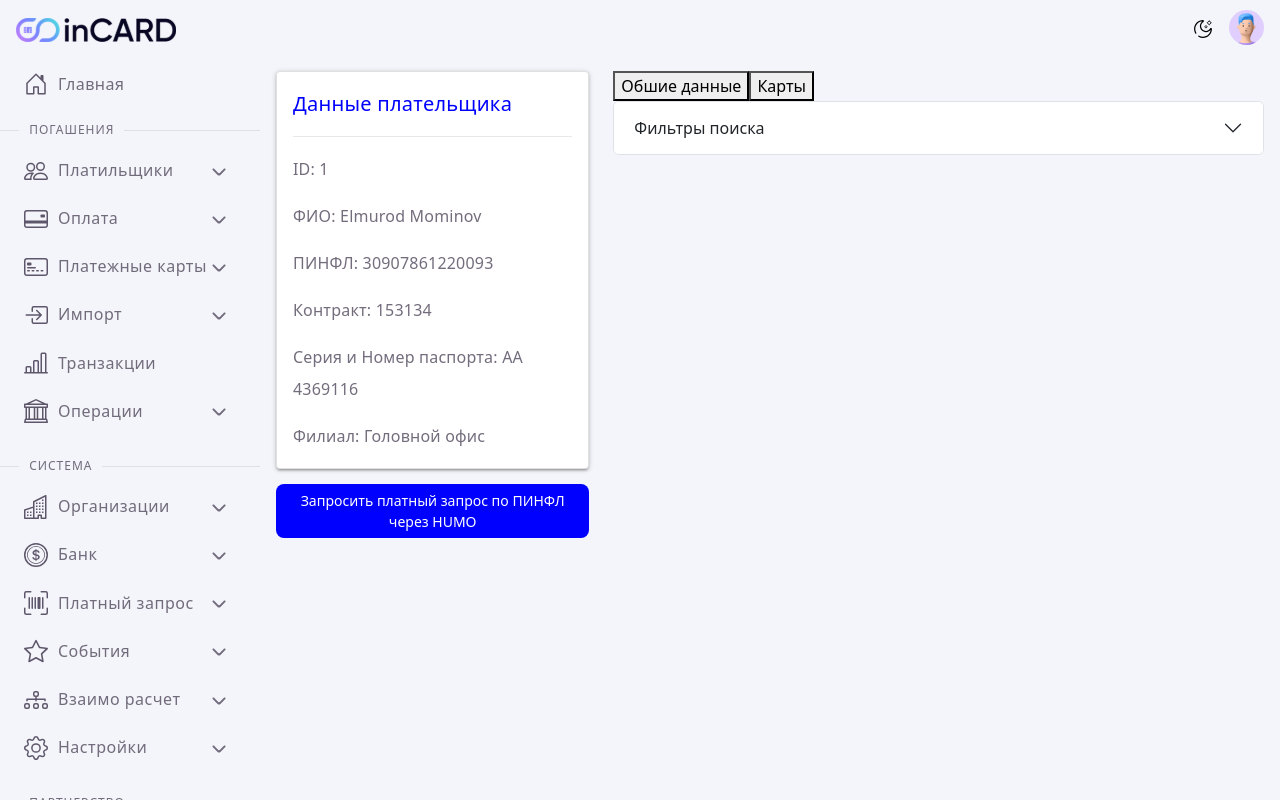
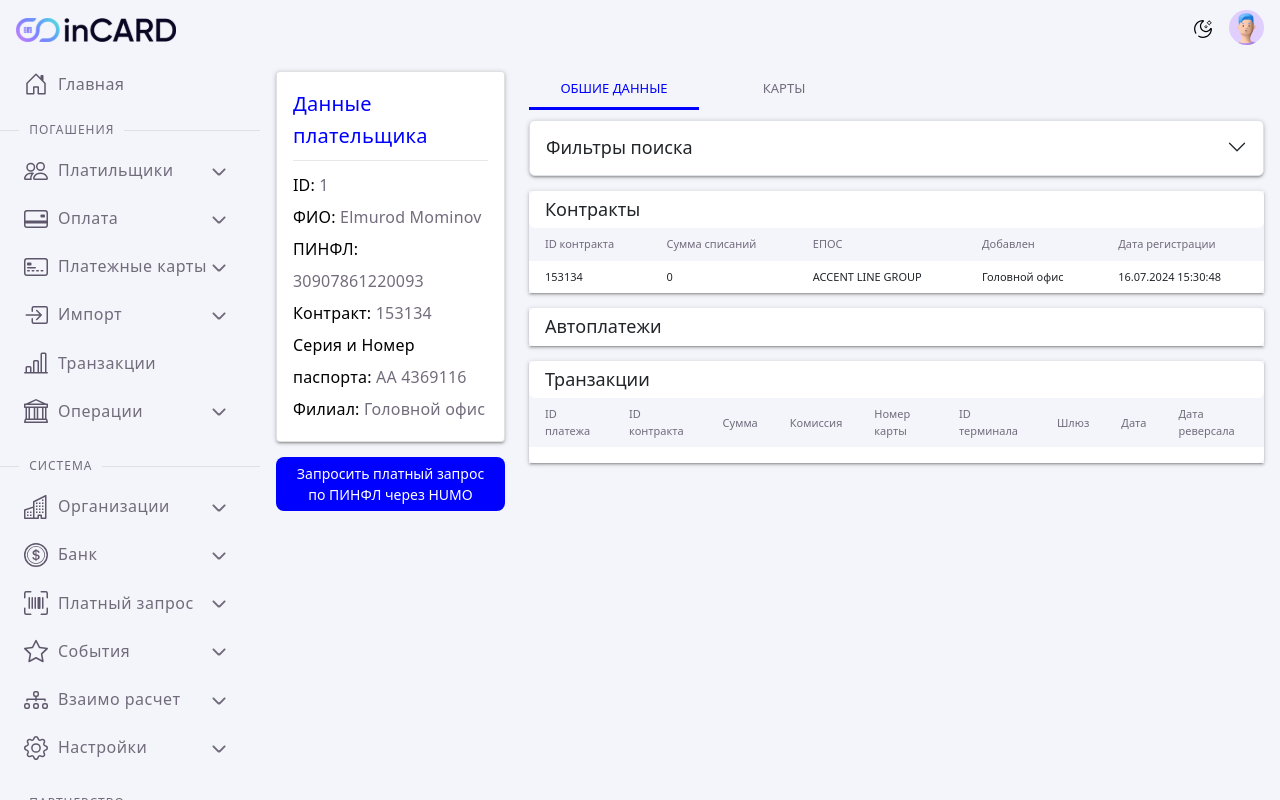
Before and after one commit to shokhrukh7oo7/inCard, a Vue app in the folder inCard/: page /payers/1 in a window 1280 px wide. Built offline with nearby package versions, Linux system fonts and the light colour scheme; what vue3-apexcharts would draw is missing.

Commit message:
payer contract item continue

```diff
--- a/inCard/src/assets/css/main.css
+++ b/inCard/src/assets/css/main.css
@@ -929,7 +929,7 @@ body {
 
 .payer-details-wrapper .user-detail-wrapper .user-detail-content .payer-detail-header-wrapper {
   border-bottom: 1px solid var(--hr-color);
-  padding-bottom: 1rem;
+  padding-bottom: 0.5rem;
 }
 
 .payer-details-wrapper .user-detail-wrapper .user-detail-content .payer-detail-header-wrapper h1 {
@@ -947,8 +947,7 @@ body {
   .detail-items {
   display: flex;
   flex-direction: column;
-  padding-top: 1rem;
-  gap: 15px;
+  padding-top: 0.5rem;
 }
 
 .payer-details-wrapper
@@ -961,7 +960,7 @@ body {
   font-weight: 500;
   line-height: 2rem;
   letter-spacing: 0.0125em;
-  color: var(--grey);
+  color: var(--black);
 }
 .payer-details-wrapper
   .user-detail-wrapper
@@ -979,6 +978,82 @@ body {
 .payer-details-wrapper .user-detail-wrapper button {
   text-transform: none;
   color: var(--blue);
+}
+
+.payers-contract-tab-filter-wrapper .filter-wrapper .accordion .accordion-button {
+  padding: 1rem;
+  align-items: start;
+  font-weight: 500;
+  font-size: 18px;
+}
+.payers-contract-tab-filter-wrapper .filter-wrapper .accordion .accordion-button:focus {
+  box-shadow: none;
+}
+.payers-contract-tab-filter-wrapper .filter-wrapper .accordion .accordion-button:not(.collapsed) {
+  background-color: transparent;
+  box-shadow: none;
+}
+.payers-contract-tab-filter-wrapper .filter-wrapper .accordion .accordion-body form {
+  display: flex;
+  flex-direction: row;
+  justify-content: start;
+  gap: 10px;
+}
+.payers-contract-tab-filter-wrapper
+  .filter-wrapper
+  .accordion
+  .accordion-body
+  form
+  .base-select-wrapper {
+  width: 100%;
+  max-width: 250px;
+}
+
+.payers-contract-tab-filter-wrapper {
+  margin: 10px 0;
+}
+
+.payers-contract-tab-filter-wrapper .accordion-item {
+  box-shadow:
+    0 1px 5px #0003,
+    0 2px 2px #00000024,
+    0 3px 1px -2px #0000001f;
+}
+
+.payers-contract-tab-filter-wrapper .filter-wrapper .accordion .accordion-body form .base-btn {
+  width: 100%;
+  max-width: 150px;
+}
+
+.payer-tabs-wrapper .tabs-demo {
+  background-color: transparent;
+}
+
+.payer-tabs-wrapper .tabs-demo .tabs-list {
+  background: transparent;
+  box-shadow: none;
+}
+
+.payer-tabs-wrapper .tabs-demo .tabs-list .tabs-trigger {
+  max-width: 170px;
+  padding: 0.5rem;
+}
+
+.payers-contract-tab-table {
+  margin: 15px 0;
+  box-shadow:
+    0 1px 5px #0003,
+    0 2px 2px #00000024,
+    0 3px 1px -2px #0000001f;
+}
+
+.payers-contract-tab-table .table-header {
+  padding: 0.5rem 1rem;
+  align-items: start;
+  font-weight: 500;
+  font-size: 18px;
+  background: var(--white);
+  border-radius: 0.375rem;
 }
 /* PAYER DETAIL END */
 
--- a/inCard/src/views/payers/payers_contract_item/PayersContractItem.vue
+++ b/inCard/src/views/payers/payers_contract_item/PayersContractItem.vue
@@ -1,10 +1,11 @@
 <script setup>
-import { ref } from 'vue'
-import { computed } from 'vue'
+import { ref, computed } from 'vue'
 import { useRoute } from 'vue-router'
 import BaseButton from '@/components/BaseButton.vue'
 import BaseTabs from '@/components/BaseTabs.vue'
 import BaseFilter from '@/components/BaseFilter.vue'
+import BaseTable from '@/components/BaseTable.vue'
+
 
 // имитация данных (в реальности может быть запрос к API)
 // Table
@@ -27,6 +28,50 @@ const users = [
     },
 ]
 
+const contracts = [
+    { key: 'idContract', label: 'ID контракта' },
+    { key: 'contractSum', label: 'Сумма списаний' },
+    { key: 'company', label: 'ЕПОС' },
+    { key: 'added', label: 'Добавлен' },
+    { key: 'date', label: 'Дата регистрации' },
+]
+
+const transactions = [
+    { key: 'idPayment', label: 'ID платежа' },
+    { key: 'idContract', label: 'ID контракта' },
+    { key: 'sum', label: 'Сумма' },
+    { key: 'comission', label: 'Комиссия' },
+    { key: 'cardNumber', label: 'Номер карты' },
+    { key: 'idTerminal', label: 'ID терминала' },
+    { key: 'gateway', label: 'Шлюз' },
+    { key: 'date', label: 'Дата' },
+    { key: 'dateReversal', label: 'Дата реверсала' },
+]
+
+const dataContracts = ref([
+    {
+        idContract: 153134,
+        contractSum: 0,
+        company: 'ACCENT LINE GROUP',
+        added: 'Головной офис',
+        date: "16.07.2024 15:30:48",
+    }
+])
+
+const dataTransactions = ref([
+    {
+        idPayment: '',
+        idContract: '',
+        sum: '',
+        comission: '',
+        cardNumber: '',
+        idTerminal: '',
+        gateway: '',
+        date: '',
+        dateReversal: ''
+    }
+])
+
 const route = useRoute()
 const userId = Number(route.params.id)
 
@@ -43,12 +88,13 @@ const filterFields = [
     // { type: 'input', model: 'contract', props: { id: 'contract', placeholder: 'Контракт' } },
     { type: 'select', model: 'company', props: { options: idContract.value, placeholder: 'Выберите компанию' } }
 ]
+
 </script>
 
 <template>
     <div class="payer-details-wrapper">
         <div class="row">
-            <div class="col-12 col-lg-4 col-md-4">
+            <div class="col-12 col-lg-3 col-md-4">
                 <div class="user-detail-wrapper">
                     <div class="user-detail-content">
                         <div class="payer-detail-header-wrapper">
@@ -74,18 +120,54 @@ const filterFields = [
                 </div>
             </div>
 
-            <div class="col-12 col-lg-8 col-md-8">
+            <div class="col-12 col-lg-9 col-md-8">
                 <div class="payer-tabs-wrapper">
+                    <div class="tabs-demo">
                         <BaseTabs v-model="activeTab" :tabs="[
                             { name: 'general', label: 'Обшие данные' },
                             { name: 'cards', label: 'Карты' },
                         ]">
                             <template #default="{ activeTab }">
                                 <div v-if="activeTab === 'general'">
-                                <BaseFilter :fields="filterFields" title="Фильтры поиска">Фильты поиска</BaseFilter>
+                                    <div class="payers-contract-tab-filter-wrapper">
+                                        <BaseFilter :fields="filterFields" title="Фильтры поиска">Фильтр поиска
+                                        </BaseFilter>
                                     </div>
+
+                                    <!-- КОНТРАКТЫ -->
+                                    <div class="payers-contract-tab-table">
+                                        <h5 class="table-header">Контракты</h5>
+                                        <div class="table-wrapper">
+                                            <div class="table-component">
+                                                <BaseTable :columns="contracts" :data="dataContracts"></BaseTable>
+                                            </div>
+                                        </div>
+                                    </div>
+
+                                    <!-- АВТОПЛАТЕЖИ -->
+                                    <div class="payers-contract-tab-table">
+                                        <h5 class="table-header">Автоплатежи</h5>
+
+                                    </div>
+
+                                    <!-- ТРАНЗАКЦИИ -->
+                                    <div class="payers-contract-tab-table">
+                                        <h5 class="table-header">Транзакции</h5>
+                                        <div class="table-wrapper">
+                                            <div class="table-component">
+                                                <BaseTable :columns="transactions" :data="dataTransactions"></BaseTable>
+                                            </div>
+                                        </div>
+                                    </div>
+                                </div>
+
+                                <div v-else-if="activeTab === 'cards'">
+                                    <p>restart</p>
+                                </div>
+
                             </template>
                         </BaseTabs>
+                    </div>
                 </div>
             </div>
         </div>
```
Also changed, not shown: inCard/src/views/PersionalData.vue (added, +87 -0 lines). Lines whose indentation alone changed are shown as unchanged.
